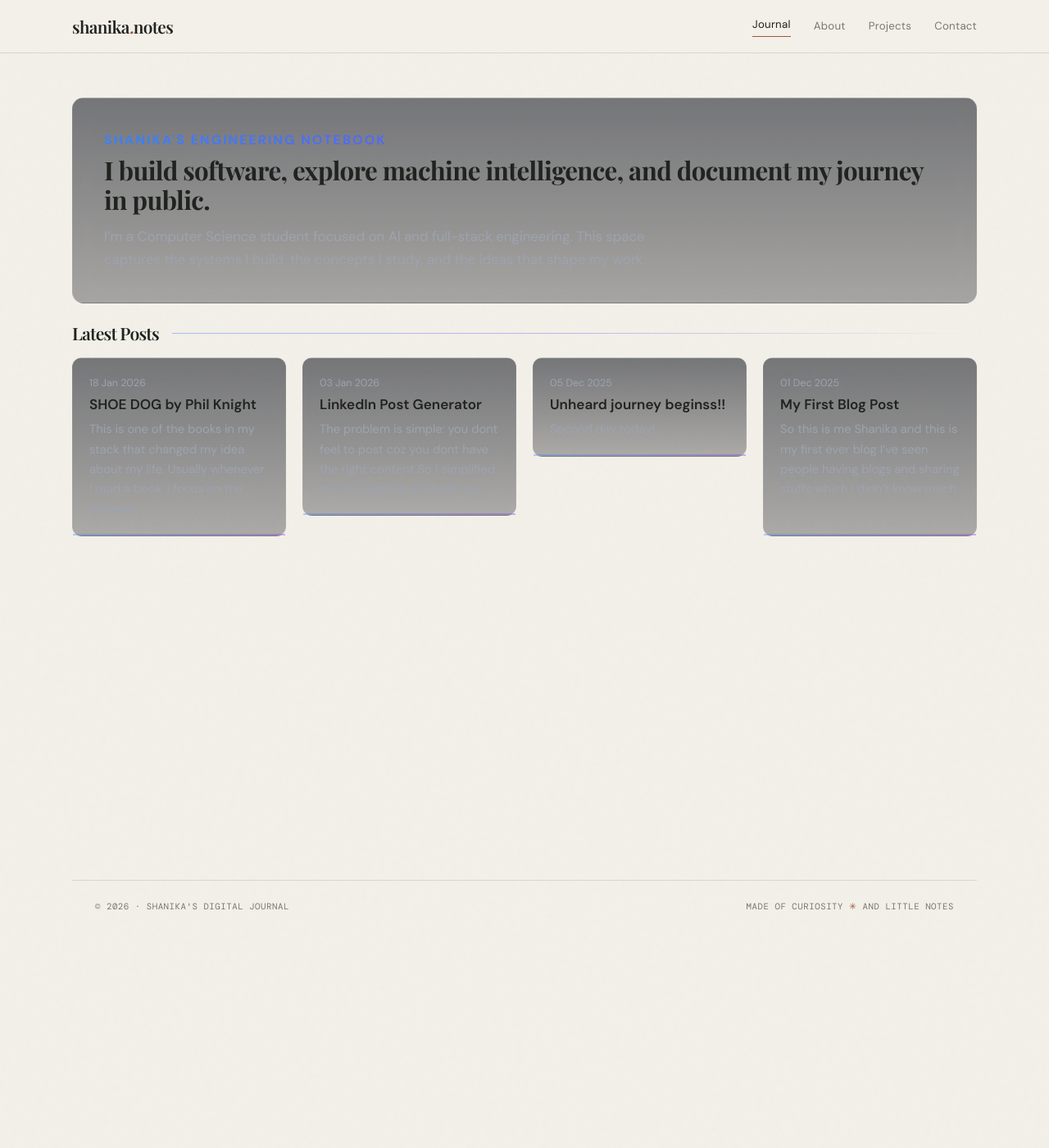
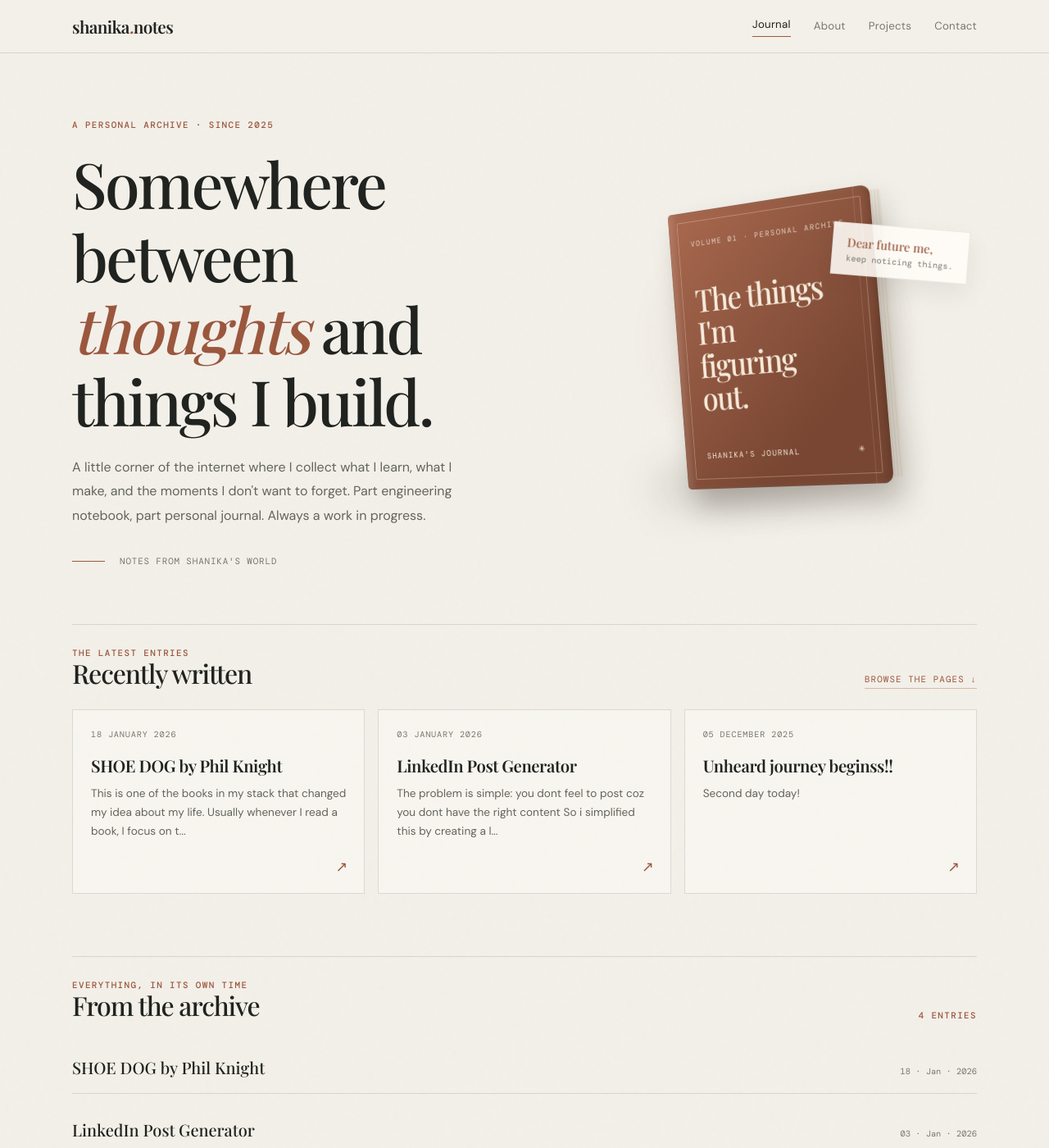
Before and after one commit to shanikashameems/shanikashameems.github.io, a Jekyll site: the page built from index.md, in a window 1280 px wide and 1400 px high. Shown: the whole window at 82% size. Built offline with Jekyll 4.4.1, drawn with Linux system fonts in a browser that asks for light colours; some of the changed text lies outside the part shown.

Commit message:
Redesign journal homepage with animated 3D notebook

```diff
--- a/index.md
+++ b/index.md
@@ -1,170 +1,58 @@
 ---
 layout: default
-title: Home
+title: Journal
 ---
 
-<!-- DESCRIPTION CONTAINER -->
-<section style="
-  margin-top:0; /* NO SPACE BETWEEN NAVBAR & DESCRIPTION */
-  border:1px solid rgba(255,255,255,0.05);
-  padding:38px;
-  border-radius:14px;
-  background:linear-gradient(180deg, rgba(13,17,28,0.55), rgba(6,8,14,0.32));
-  backdrop-filter:blur(12px);
-
-  /* ANIMATION FOR WHOLE DESCRIPTION CONTAINER */
-  opacity:0;
-  animation:descContainerAnim 1s ease forwards;
-">
-  <div style="
-    font-size:1.0rem; /* BIGGER NOTEBOOK LABEL */
-    text-transform:uppercase;
-    letter-spacing:2px;
-    margin:0 0 5px 0;
-    background:linear-gradient(90deg,#3b82f6,#7c3aed);
-    -webkit-background-clip:text;
-    -webkit-text-fill-color:transparent;
-    font-weight:700;
-  ">
-    Shanika's Engineering Notebook
+<section class="journal-hero">
+  <div class="hero-copy">
+    <div class="eyebrow">A personal archive · Since 2025</div>
+    <h1>Somewhere between <em>thoughts</em> and things I build.</h1>
+    <p class="hero-lede">A little corner of the internet where I collect what I learn, what I make, and the moments I don't want to forget. Part engineering notebook, part personal journal. Always a work in progress.</p>
+    <div class="hero-meta">Notes from Shanika's world</div>
   </div>
-
-  <h1 style="
-    margin:0 0 14px 0;
-    font-size:1.95rem;
-    font-weight:700;
-    letter-spacing:-0.02em;
-  ">
-    I build software, explore machine intelligence, and document my journey in public.
-  </h1>
-
-  <p style="
-    color:#9ca3af;
-    max-width:680px;
-    font-size:1.05rem;
-    margin:0;
-  ">
-    I’m a Computer Science student focused on AI and full-stack engineering.
-    This space captures the systems I build, the concepts I study, and the ideas that shape my work.
-  </p>
+  <div class="book-stage" aria-label="A three-dimensional journal cover">
+    <div class="book-shadow"></div>
+    <div class="book">
+      <div class="book-back"></div><div class="book-spine"></div><div class="book-pages"></div>
+      <div class="book-cover">
+        <div class="book-label">Volume 01 · Personal archive</div>
+        <div class="book-title">The things I'm figuring out.</div>
+        <div class="book-mark"><span>Shanika's journal</span><span>✳</span></div>
+      </div>
+    </div>
+    <div class="floating-note"><strong>Dear future me,</strong>keep noticing things.</div>
+  </div>
 </section>
 
+<section class="reveal">
+  <div class="section-head">
+    <div><div class="eyebrow">The latest entries</div><h2>Recently written</h2></div>
+    <a class="text-link" href="#all-entries">Browse the pages ↓</a>
+  </div>
+  <div class="entries">
+    {% for post in site.posts limit:3 %}
+    <a class="entry" href="{{ post.url | relative_url }}">
+      <div class="entry-date">{{ post.date | date: "%d %B %Y" }}</div>
+      <h3>{{ post.title }}</h3>
+      <p>{{ post.excerpt | strip_html | strip | truncate: 120 }}</p>
+      <span class="entry-arrow">↗</span>
+    </a>
+    {% else %}
+    <div class="empty-note">The next page is waiting to be written.</div>
+    {% endfor %}
+  </div>
+</section>
 
-<!-- SPACE BEFORE POSTS -->
-<div style="height:24px;"></div>
-
-
-<!-- POSTS HEADER -->
-<div style="
-  display:flex;
-  align-items:center;
-  justify-content:space-between;
-">
-  <h2 style="margin:0; font-size:1.32rem; font-weight:600;">
-    Latest Posts
-  </h2>
-
-  <div style="
-    height:1px;
-    flex:1;
-    margin-left:16px;
-    background:linear-gradient(90deg, rgba(59,130,246,0.45), rgba(124,58,237,0.35), transparent);
-  "></div>
-</div>
-
-
-<div style="height:18px;"></div>
-
-
-<!-- POSTS GRID -->
-<div style="
-  display:grid;
-  grid-template-columns:repeat(auto-fill, minmax(260px,1fr));
-  gap:20px;
-  opacity:0;
-  animation:postContainer 1.1s ease forwards;
-  animation-delay:0.15s;
-">
-  {% for post in site.posts %}
-  <a href="{{ post.url | relative_url }}" style="text-decoration:none; color:inherit;">
-    <div style="
-      border:1px solid rgba(255,255,255,0.06);
-      border-radius:12px;
-      padding:20px;
-      background:linear-gradient(180deg, rgba(14,18,28,0.55), rgba(8,10,18,0.3));
-      backdrop-filter:blur(10px);
-      transition:transform .28s ease, box-shadow .28s ease;
-      position:relative;
-    "
-      onmouseover="this.style.transform='translateY(-6px) scale(1.02)'; this.style.boxShadow='0 0 28px rgba(60,115,246,0.22)';"
-      onmouseout="this.style.transform='none'; this.style.boxShadow='none';"
-    >
-
-      <div style="font-size:.78rem; color:#9ca3af; margin-bottom:6px;">
-        {{ post.date | date: "%d %b %Y" }}
-      </div>
-
-      <h3 style="
-        margin:0 0 8px 0;
-        font-size:1.07rem;
-        font-weight:600;
-      ">
-        {{ post.title }}
-      </h3>
-
-      <p style="color:#9ca3af; font-size:.92rem; margin:0;">
-        {{ post.excerpt | strip_html | truncate: 130 }}
-      </p>
-
-      <div style="
-        position:absolute;
-        bottom:0;
-        left:0;
-        width:100%;
-        height:2px;
-        background:linear-gradient(90deg,#3b82f6,#7c3aed);
-        opacity:.35;
-      "></div>
-
-    </div>
-  </a>
-  {% endfor %}
-</div>
-
-
-<!-- ANIMATIONS -->
-<style>
-
-/* DESCRIPTION CONTAINER ANIMATION */
-@keyframes descContainerAnim {
-  0% {
-    opacity:0;
-    transform:translateY(20px);
-    filter:blur(14px);
-  }
-  70% {
-    opacity:1;
-    transform:translateY(0);
-    filter:blur(0);
-  }
-  100% { opacity:1; }
-}
-
-/* POSTS CONTAINER ANIMATION */
-@keyframes postContainer {
-  0% {
-    opacity:0;
-    transform:translateY(26px) scale(0.96);
-    filter:blur(14px);
-  }
-  60% {
-    opacity:1;
-    transform:translateY(0) scale(1.02);
-    filter:blur(0);
-  }
-  100% {
-    opacity:1;
-    transform:scale(1);
-  }
-}
-</style>
+<section class="reveal" id="all-entries" style="margin-top:76px">
+  <div class="section-head">
+    <div><div class="eyebrow">Everything, in its own time</div><h2>From the archive</h2></div>
+    <span class="page-kicker">{{ site.posts.size }} entries</span>
+  </div>
+  <div class="post-list">
+    {% for post in site.posts %}
+    <a class="post-row" href="{{ post.url | relative_url }}"><span>{{ post.title }}</span><span>{{ post.date | date: "%d · %b · %Y" }}</span></a>
+    {% else %}
+    <p>Nothing here yet. That's part of keeping a journal.</p>
+    {% endfor %}
+  </div>
+</section>
```
